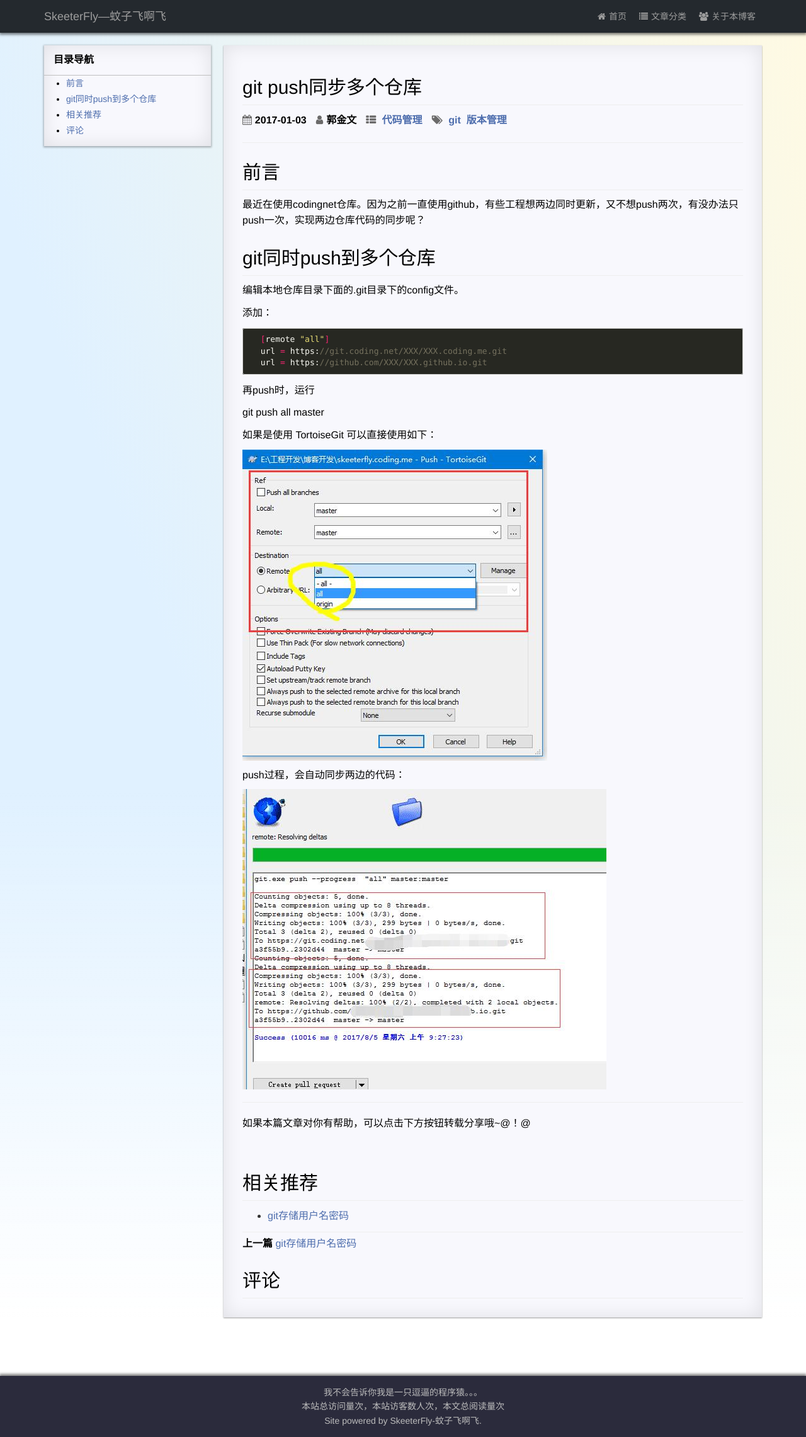
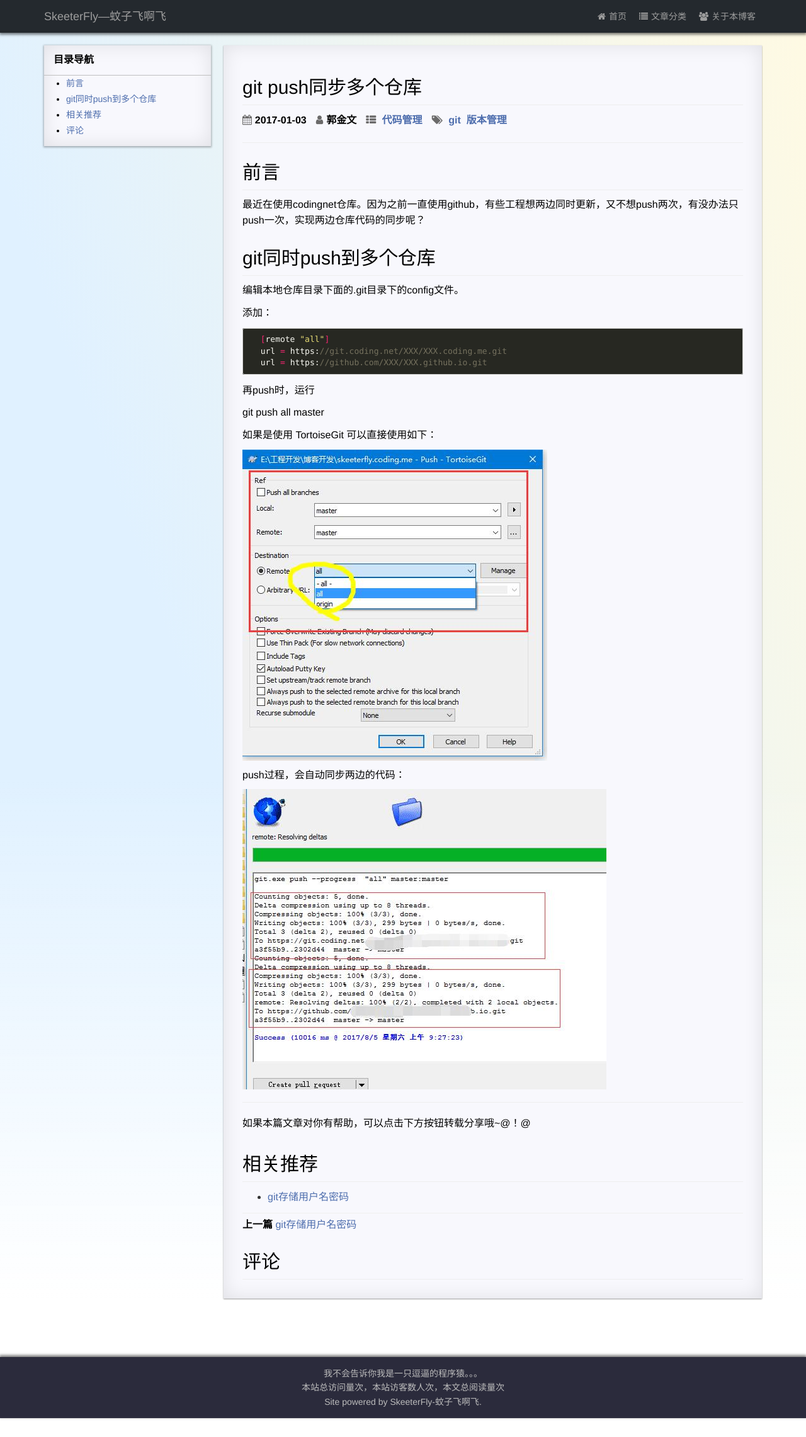
Before and after one commit to skeeterfly/skeeterfly.github.io, a Jekyll site: the page built from _posts/2017-01-03-git-both-push.md, in a window 1280 px wide. Shown: the whole page at 63% size. Built offline with Jekyll 4.4.1, drawn with Linux system fonts in a browser that asks for light colours; nearby versions of some CDN libraries; library files that are not in the unit come from our copies; comment, search, counter and statistics services are not loaded; a style sheet for code colours, icons or effects is not loaded; after the commit the page ends 2252 px from its top, so only the background shows below that.

Commit message:
修改样式

```diff
--- a/_layouts/post.html
+++ b/_layouts/post.html
@@ -59,7 +59,7 @@
                 {% for thisTag in page.tags %}
                     {% if postHasSimilar == false and hasSimilar.size < 6 and post != page and tag == thisTag %}
                         {% if hasSimilar.size == 0 %}
-                        <h2 id="similar_posts" style="margin-top:50px;">相关推荐</h2>
+                        <h2 id="similar_posts" style="margin-top:20px;">相关推荐</h2>
                         <ul>
                         {% endif %}
                         <li class="relatedPost">
```
